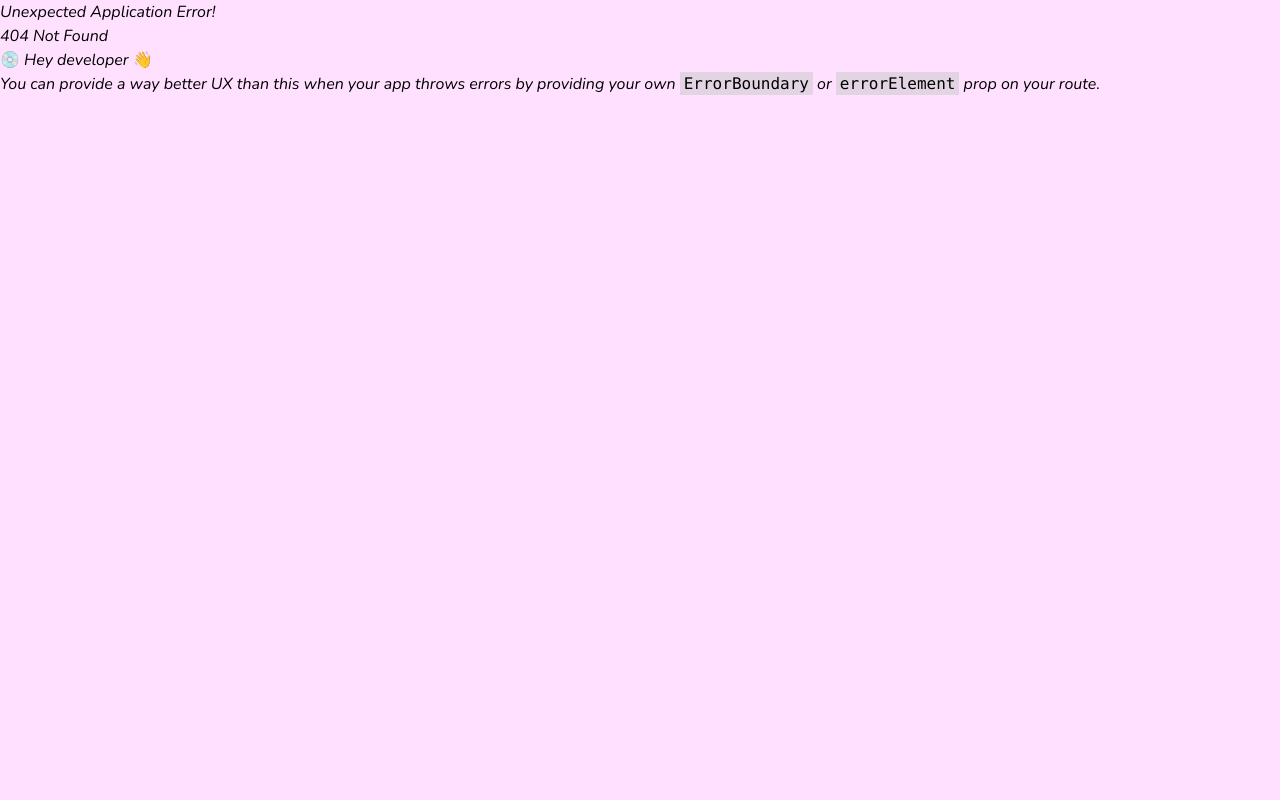
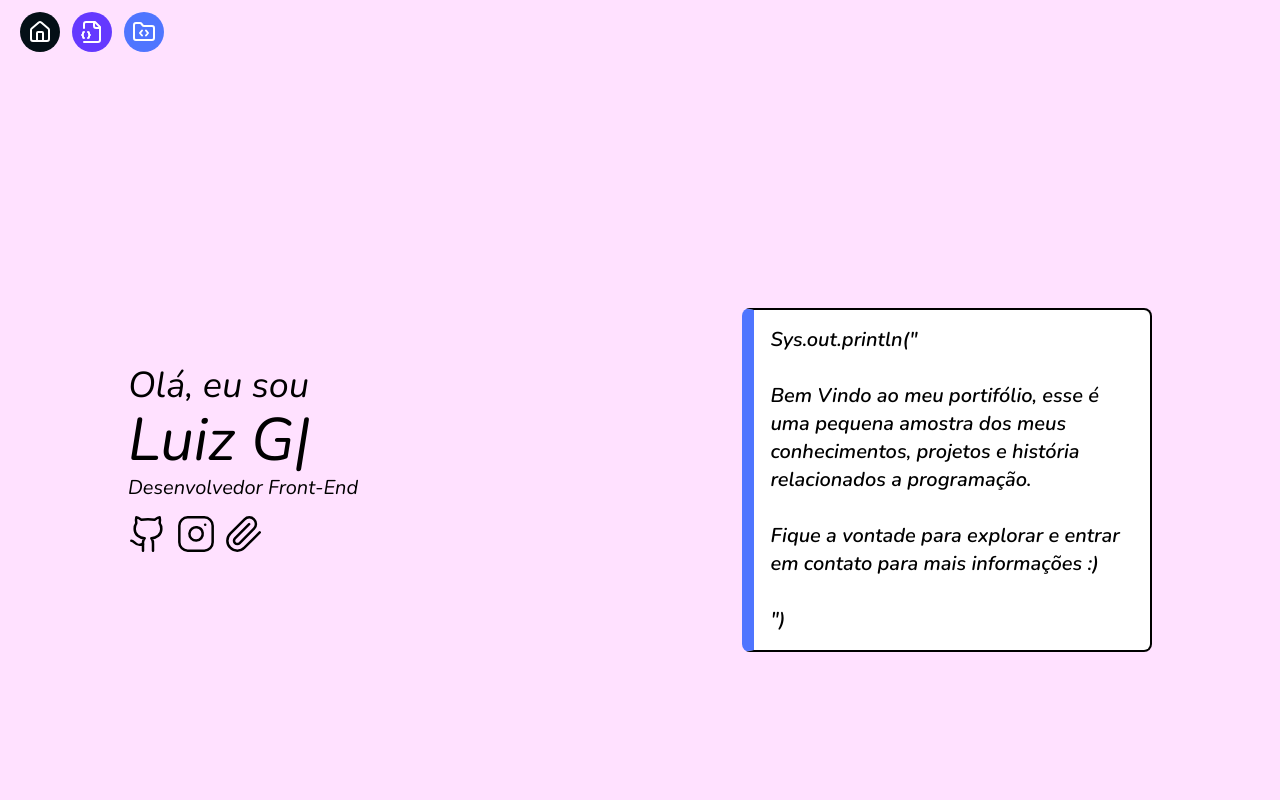
Before and after one commit to LuizinhoGustavo/portifolio-LuizGustavo, a React (Vite) app: page / in a window 1280 px wide. Before the commit this address had no page. Shown: the top 800 px of the page. Built offline with nearby package versions, Linux system fonts and the light colour scheme.

Commit message:
Corrections in the deployment

```diff
--- a/src/Components/Header/Header.tsx
+++ b/src/Components/Header/Header.tsx
@@ -4,7 +4,7 @@ export function Header() {
 
     return (
         <div className="w-full px-5 py-3 h-20 flex gap-3 mb-20 lg:mb-0">
-            <a href={`/Home`} className="outline-none"><div className="h-10 w-10 border-0 rounded-full bg-black flex justify-center"><House color="white" className='my-auto' /></div></a>
+            <a href={`/`} className="outline-none"><div className="h-10 w-10 border-0 rounded-full bg-black flex justify-center"><House color="white" className='my-auto' /></div></a>
 
             <a href={`/Projects`} className="outline-none"><div className="h-10 w-10 border-0 rounded-full bg-dark-blue flex justify-center"><FileJson2 color="white" className='my-auto' /></div></a>
 
--- a/src/main.tsx
+++ b/src/main.tsx
@@ -11,7 +11,7 @@ import { Certificates } from './routes/Certificates.tsx';
 
 const router = createBrowserRouter([
   {
-    path: "/Home",
+    path: "",
     element: <App />,
   },
   {
```
